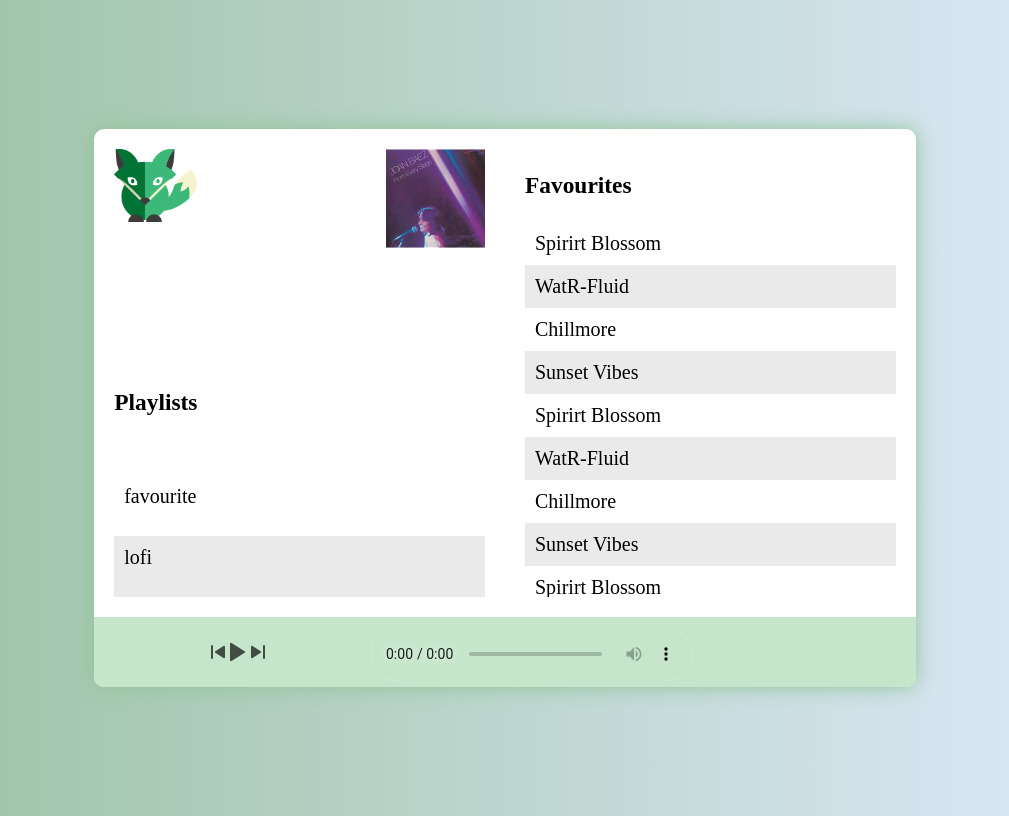
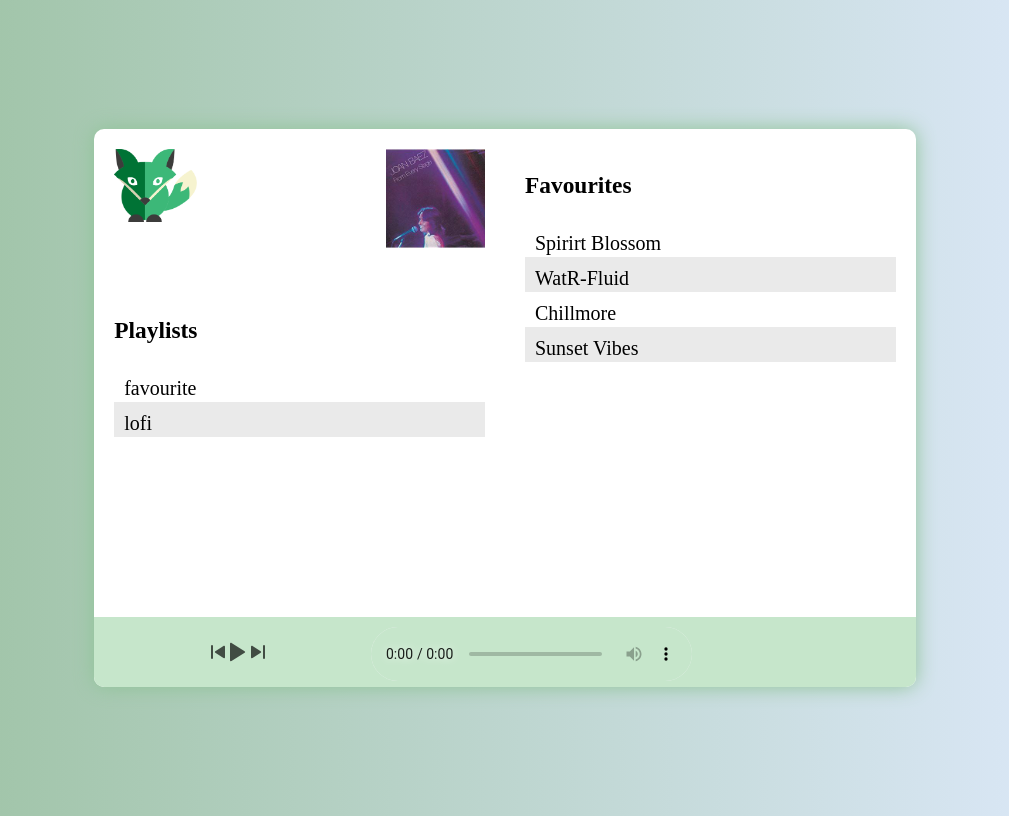
Before and after one commit to simz14/FoxPlayer, a website: page public/player.html in a window 1280 px wide. Shown: the whole page, without its empty margins (135-1144 px from the left). Drawn offline with Linux system fonts and the light colour scheme.

Commit message:
styling songs and playlists to fit

```diff
--- a/public/player.css
+++ b/public/player.css
@@ -68,19 +68,26 @@ body {
   background-color: rgb(234, 234, 234);
 }
 .allPlaylists {
-  height: auto;
+  height: 230px;
   overflow-x: hidden;
   overflow-y: auto;
   text-align: justify;
-  display: grid;
+  display: flex;
+  flex-direction: column;
 }
-
+.allPlaylists a {
+  height: 35px;
+}
 .songsWrapper {
   height: 375px;
   overflow-x: hidden;
   overflow-y: auto;
   text-align: justify;
-  display: grid;
+  display: flex;
+  flex-direction: column;
+}
+.songsWrapper a {
+  height: 35px;
 }
 .allPlaylists::-webkit-scrollbar,
 .songsWrapper::-webkit-scrollbar {
--- a/public/player.js
+++ b/public/player.js
@@ -93,12 +93,6 @@ const getSongsHandler = async () => {
   songs.forEach((song) => {
     createASong(song.title);
   });
-  songs.forEach((song) => {
-    createASong(song.title);
-  });
-  songs.forEach((song) => {
-    createASong(song.title);
-  });
 };
 getSongsHandler();
 
```
